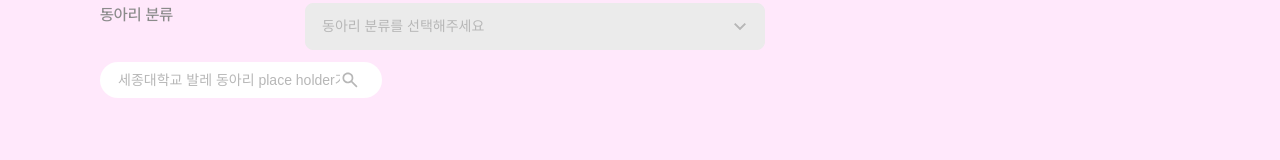
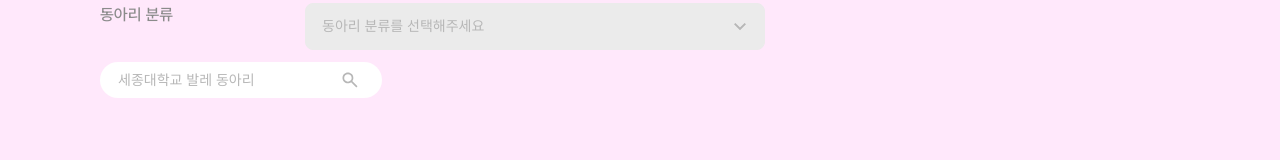
Before and after one commit to dong-ariari/frontend, a React (Vite) app: page /oncampus in a window 1280 px wide. Shown: the part 168-328 px from the top of the page. Built offline with nearby package versions, Linux system fonts and the light colour scheme.

Commit message:
feat: change dummy text

```diff
--- a/src/pages/oncampus.jsx
+++ b/src/pages/oncampus.jsx
@@ -24,7 +24,7 @@ const Oncampus = () => {
           onClick={() => {
             console.log("clicked");
           }}
-          text={"세종대학교 발레 동아리 place holder가 아주 긴 경우~~"}
+          text={"세종대학교 발레 동아리"}
         />
       </div>
     </>
```
